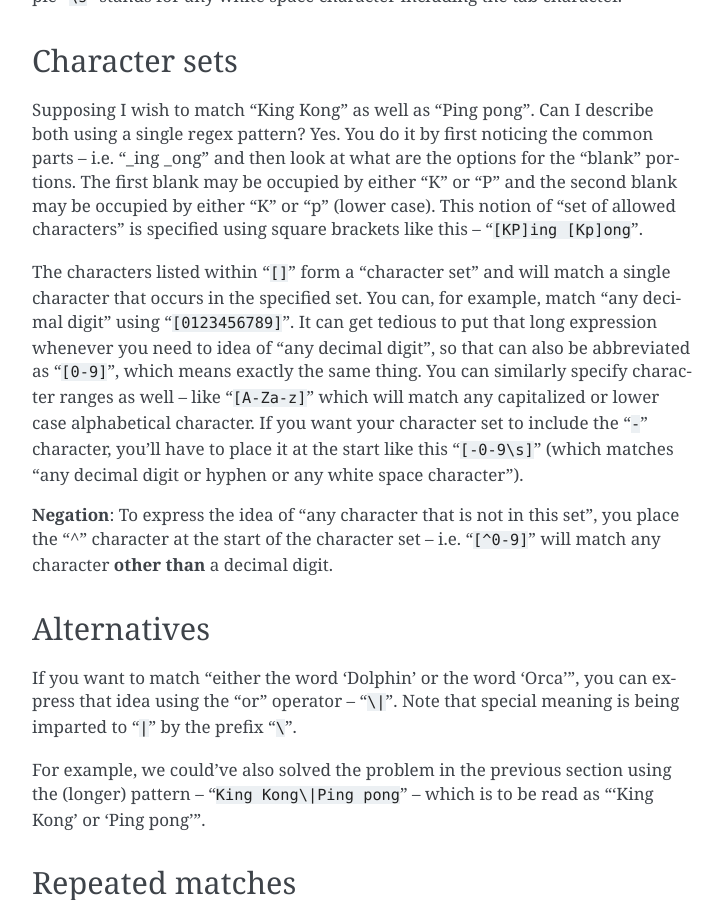
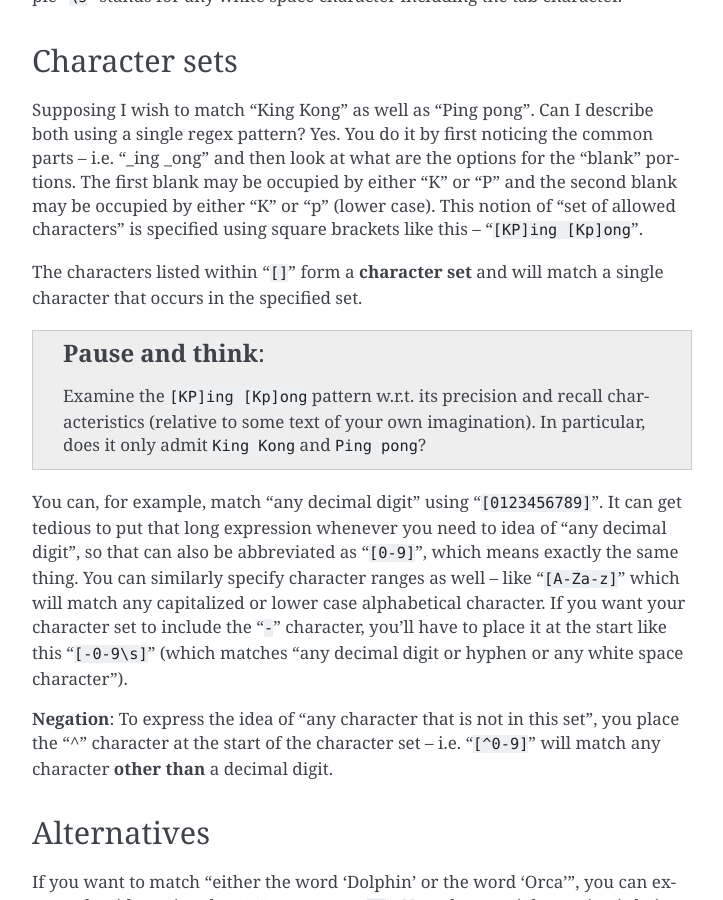
Before and after one commit to kreauniv/comp350, a Sphinx documentation site: the page built from source/regex.rst, in a window 1280 px wide and 900 px high, scrolled down 2637 px. Shown: the whole window, without its empty margins (388-1111 px from the left). Built offline with Sphinx 7.4.7, drawn with Linux system fonts in a browser that asks for light colours.

Commit message:
Added a pause and think

```diff
--- a/source/regex.rst
+++ b/source/regex.rst
@@ -134,16 +134,23 @@ blank may be occupied by either "K" or "p" (lower case). This notion of "set of
 allowed characters" is specified using square brackets like this -- "``[KP]ing
 [Kp]ong``".
 
-The characters listed within "``[]``" form a "character set" and will match a
-single character that occurs in the specified set. You can, for example, match
-"any decimal digit" using "``[0123456789]``". It can get tedious to put that
-long expression whenever you need to idea of "any decimal digit", so that can
-also be abbreviated as "``[0-9]``", which means exactly the same thing. You can
-similarly specify character ranges as well -- like "``[A-Za-z]``" which will
-match any capitalized or lower case alphabetical character. If you want your
-character set to include the "``-``" character, you'll have to place it at the
-start like this "``[-0-9\s]``" (which matches "any decimal digit or hyphen or
-any white space character").
+The characters listed within "``[]``" form a **character set** and will match a
+single character that occurs in the specified set.
+
+.. admonition:: **Pause and think**
+
+    Examine the ``[KP]ing [Kp]ong`` pattern w.r.t. its precision and recall
+    characteristics (relative to some text of your own imagination). In particular,
+    does it only admit ``King Kong`` and ``Ping pong``?
+
+You can, for example, match "any decimal digit" using "``[0123456789]``". It
+can get tedious to put that long expression whenever you need to idea of "any
+decimal digit", so that can also be abbreviated as "``[0-9]``", which means
+exactly the same thing. You can similarly specify character ranges as well --
+like "``[A-Za-z]``" which will match any capitalized or lower case alphabetical
+character. If you want your character set to include the "``-``" character,
+you'll have to place it at the start like this "``[-0-9\s]``" (which matches
+"any decimal digit or hyphen or any white space character").
 
 **Negation**: To express the idea of "any character that is not in this set",
 you place the "^" character at the start of the character set -- i.e.
```
